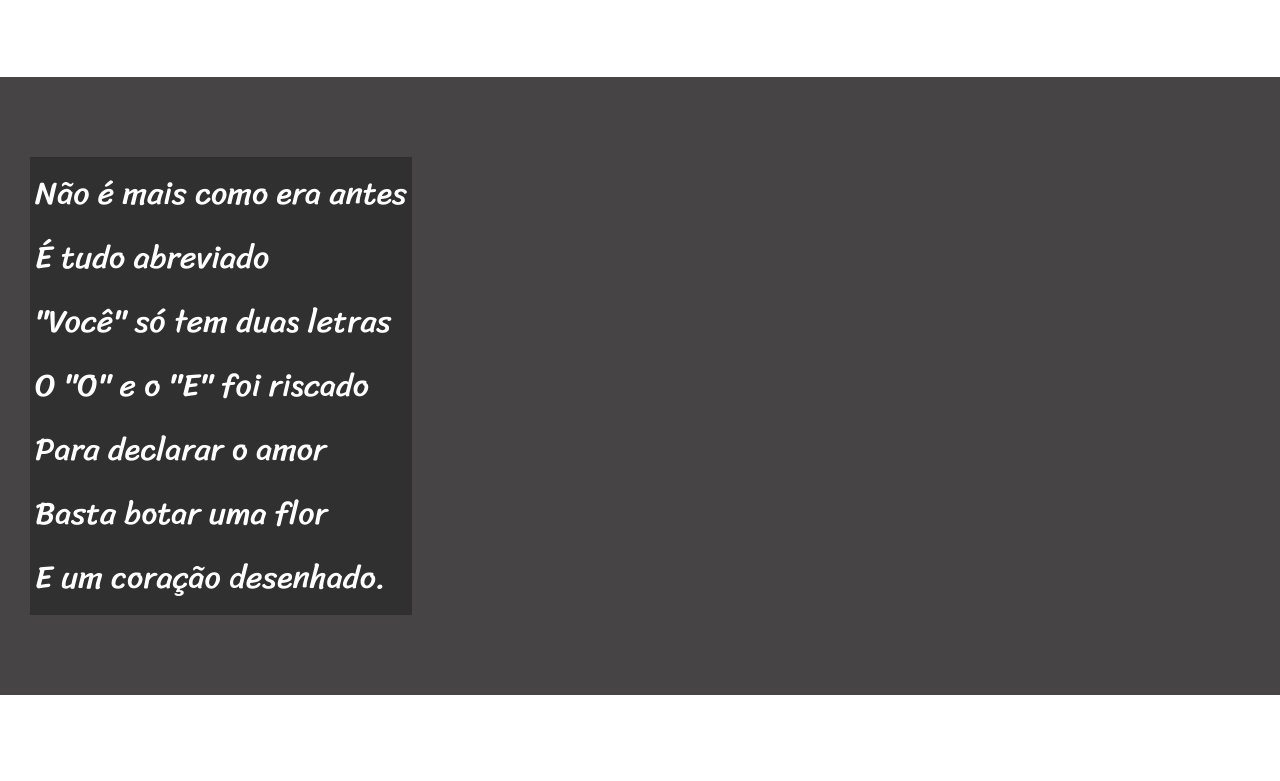
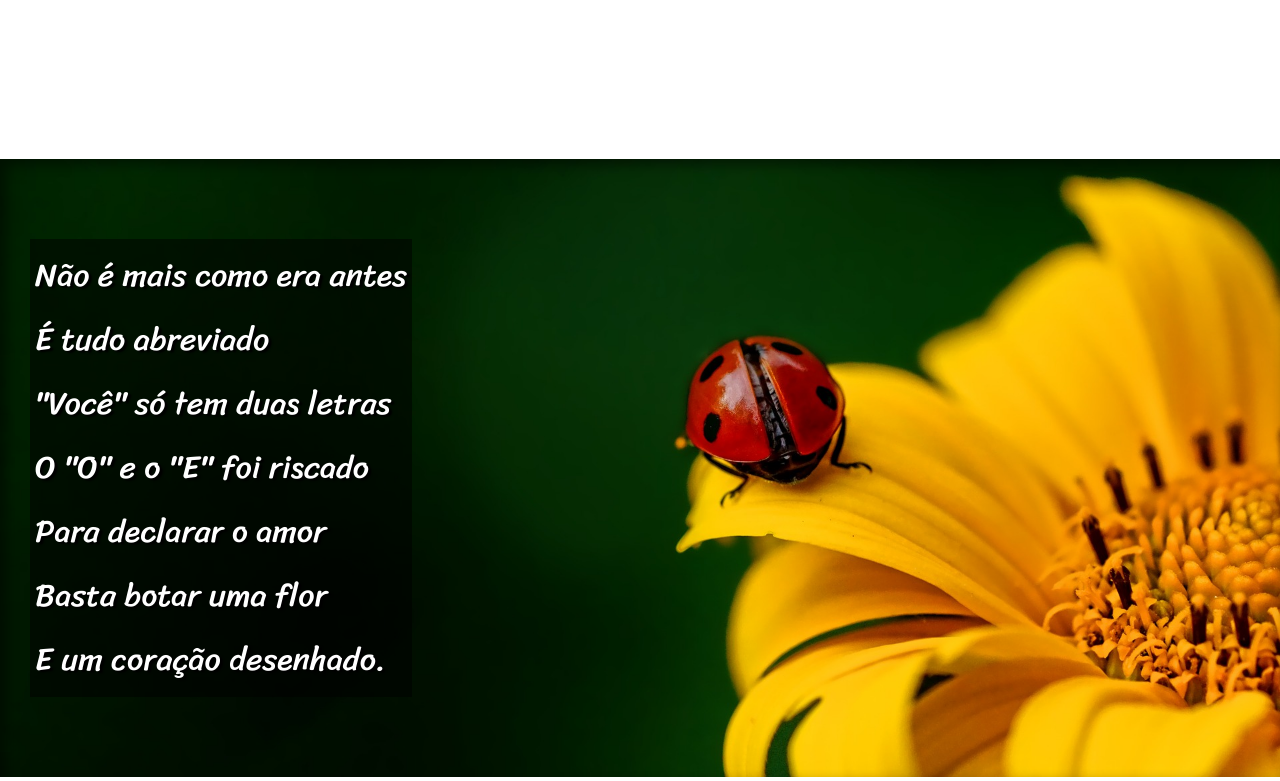
Before and after one commit to mel25k/html-css, a plain HTML site: page desafios/d012/index.html in a window 1280 px wide. Shown: the part 719-1500 px from the top of the page. Drawn offline with Linux system fonts and the light colour scheme.

Commit message:
Projeto Cordel Finalizado

```diff
--- a/desafios/d012/estilo/style.css
+++ b/desafios/d012/estilo/style.css
@@ -12,7 +12,7 @@
 * {
     margin: 0px;
     padding: 0px;
-    font-family:
+
 }
 
 html, body {
@@ -32,7 +32,7 @@ header > h1 {
     padding-top: 50px;
     font-variant: small-caps;
     font-family: var(--fonte2);
-    font-size: 5vw;
+    font-size: 5em;
 }
 
 header > p {
@@ -55,7 +55,11 @@ section {
     line-height: 2em;
     padding-left: 30px;
     font-family: var(--fonte3);
-    font-size: 2.5vw;
+    font-size: 2em;
+}
+
+section > p {
+    padding-bottom: 2em;
 }
 
 
@@ -67,14 +71,28 @@ section.normal {
 section.imagem {
     background-color: rgb(70, 68, 68);
     color: white;
+    box-shadow: inset 6px 6px 13px 0px rgba(0, 0, 0, 0.473);
+    background-size: cover;
+    background-attachment: fixed;
 }
 
 section.imagem > p {
     display: inline-block;
     padding: 5px;
-    background-color: rgba(0, 0, 0, 0.295);
+    background-color: rgba(0, 0, 0, 0.507);
+    text-shadow: 3px 2px 2px black;
 }
 
+section#img01 {
+    background-image: url(../imagens/background001.jpg);
+    background-position: right center;
+
+}
+
+section#img02 {
+    background-image: url(../imagens/background002.jpg);
+
+}
 
 footer {
     background-color: black;
--- a/desafios/d012/index.html
+++ b/desafios/d012/index.html
@@ -30,7 +30,7 @@
     </section>
 
 
-    <section class="imagem">
+    <section class="imagem" id="img01">
         <p>
             Não é mais como era antes <br>
             É tudo abreviado <br>
@@ -66,7 +66,7 @@
 
 
 
-    <section class="imagem">
+    <section class="imagem" id="img02">
         <p>
             Tenho saudade das cartas <br>
             Escritas com a própria mão <br>
```
